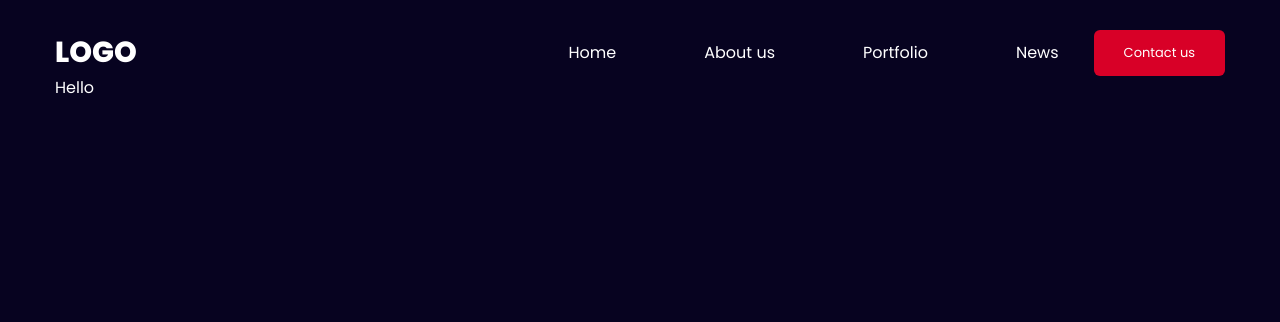
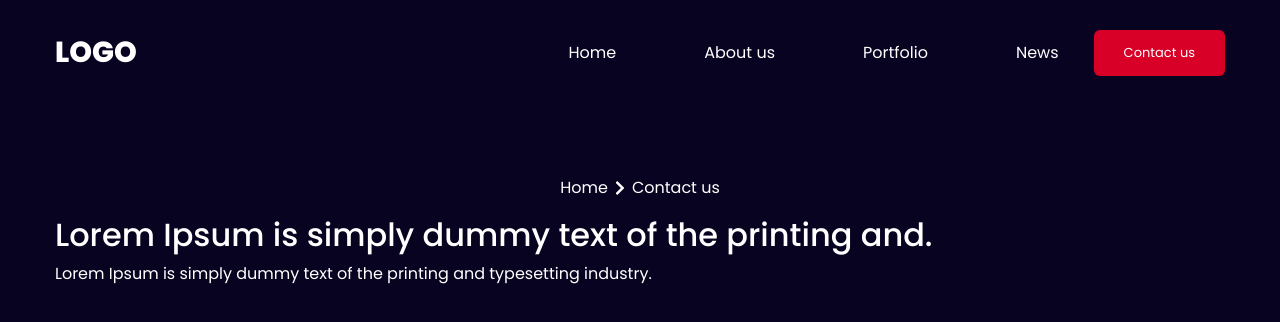
Before and after one commit to Bakha022/Gaming-Website, a React (Vite) app: page /contact in a window 1280 px wide. Shown: the top 322 px of the page. Built offline with nearby package versions, Linux system fonts and the light colour scheme.

Commit message:
ContactPage customs

```diff
--- /dev/null
+++ b/src/components/contact/ContactTextsComponent.jsx
@@ -0,0 +1,26 @@
+import React, { Component } from 'react'
+
+import { FaChevronRight } from "react-icons/fa";
+
+
+import './ContactTextsComponent.module.css'
+
+export default class ContactTextsComponent extends Component {
+	render() {
+		return (
+			<div className="container text-white">
+				<div className='d-flex  justify-content-center'>
+				<p className='first-text  d-flex  align-items-center gap-1 aligin-center ustify-content-center'>
+						<span className='location-head'>Home</span>
+						<FaChevronRight size={16} />
+						<span className='location-main'>Contact us</span>
+				</p>
+				</div>
+				<h2>Lorem Ipsum is simply dummy text of the printing and.</h2>
+				<p className='second-text'>
+					Lorem Ipsum is simply dummy text of the printing and typesetting industry.
+				</p>
+			</div>
+		)
+	}
+}
--- /dev/null
+++ b/src/components/contact/ContactTextsComponent.module.css
@@ -0,0 +1,7 @@
+.location-head {
+	font-family: Poppins;
+	font-size: 16px;
+	font-weight: 400;
+	line-height: 33.36px;
+
+}
--- a/src/components/navbar/NavbarComponent.module.css
+++ b/src/components/navbar/NavbarComponent.module.css
@@ -3,6 +3,7 @@
   justify-content: space-between;
   padding-top: 30px;
   align-items: center;
+  margin-bottom: 100px;
 }
 
 .logo {
--- a/src/index.css
+++ b/src/index.css
@@ -292,5 +292,5 @@ ul {
 
 .contacts {
   width: 100%;
-  height: 2787px;
+  height: 2687px;
 }
--- a/src/pages/ContactPage.jsx
+++ b/src/pages/ContactPage.jsx
@@ -1,13 +1,12 @@
 import React, { Component, Fragment } from 'react'
+import ContactTextsComponent from '../components/contact/ContactTextsComponent'
 
 export default class ContactPage extends Component {
 	render() {
 		return (
 			<Fragment>
 				<div className="contacts">
-					<div className="container">
-							<p className='text-white'>Hello</p>
-					</div>
+					<ContactTextsComponent/>
 				</div>
 			</Fragment>
 		)
```
